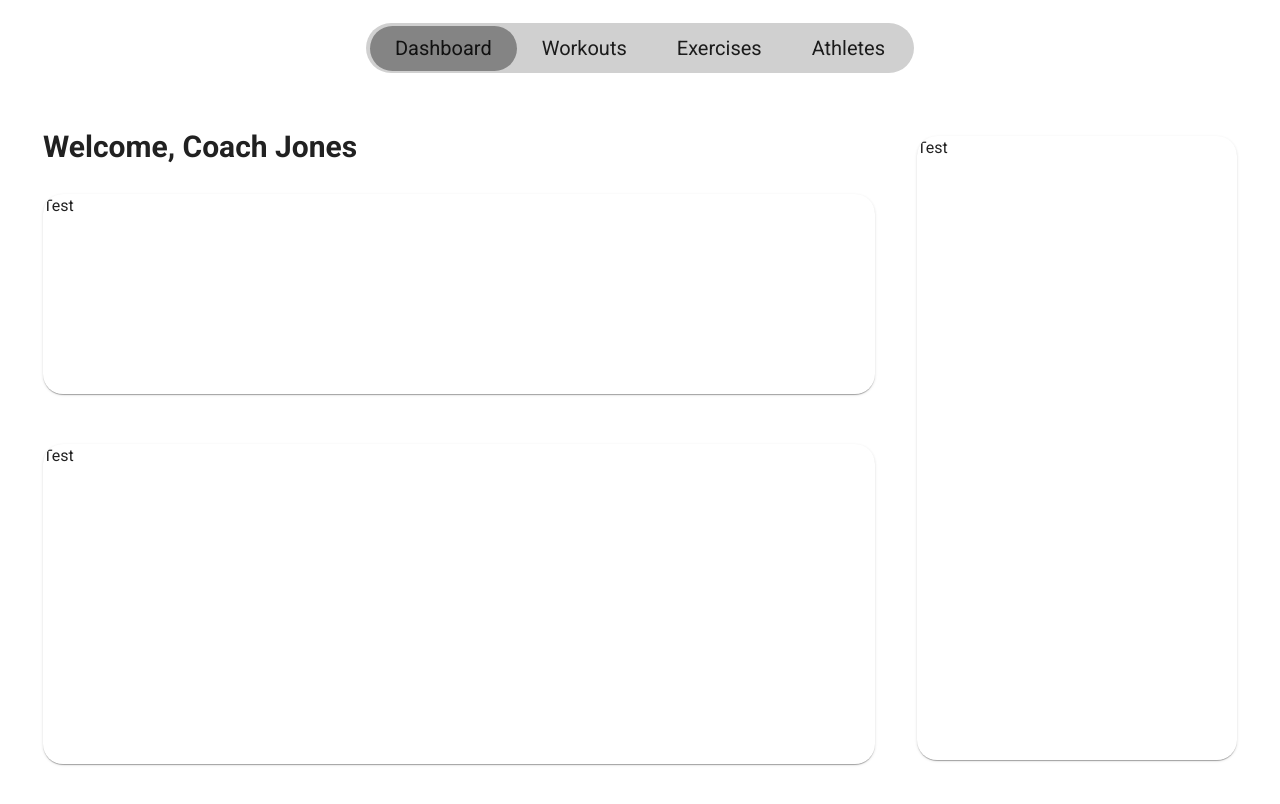
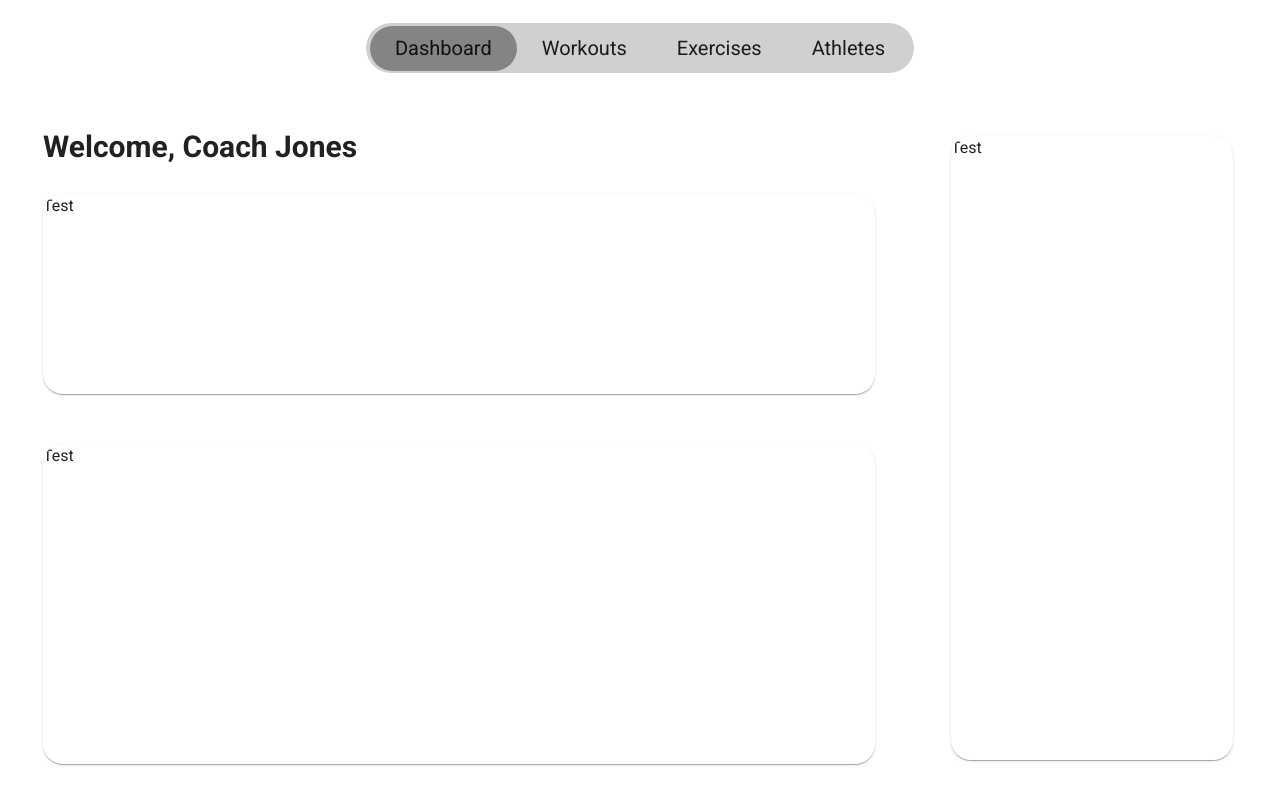
Before and after one commit to DaveyClonts/Project-3-frontend, a Vue app: page /dashboardCoach in a window 1280 px wide. Shown: the top 804 px of the page. Built offline with nearby package versions, Linux system fonts and the light colour scheme.

Commit message:
im trying my best

```diff
--- a/src/pages/coach/dashboard-coach.vue
+++ b/src/pages/coach/dashboard-coach.vue
@@ -1,6 +1,6 @@
 <template>
     <div class="page-margins">
-        <v-row>
+        <v-row style="gap: 5vw">
             <v-col class="fill-height flex-grow-0" style="width: 65vw; margin-left: 15px;">
                 <v-row>
                     <div class="title-text">
@@ -38,21 +38,20 @@
     margin-top: 25px;
     margin-bottom: 50px;
     border-radius: 20px;
-    width: 70vw;
+    width: 65vw;
     height: 25vh;
 }
 
 .exercises-card {
     height: 40vh;
-    width: 70vw;
+    width: 65vw;
     border-radius: 20px;
 }
 
 .athletes-card {
-    width: 25vw;
+    width: 22vw;
     height: 78vh;
     border-radius: 20px;
-    margin-left: 30px;
 }
 </style>
 
```
